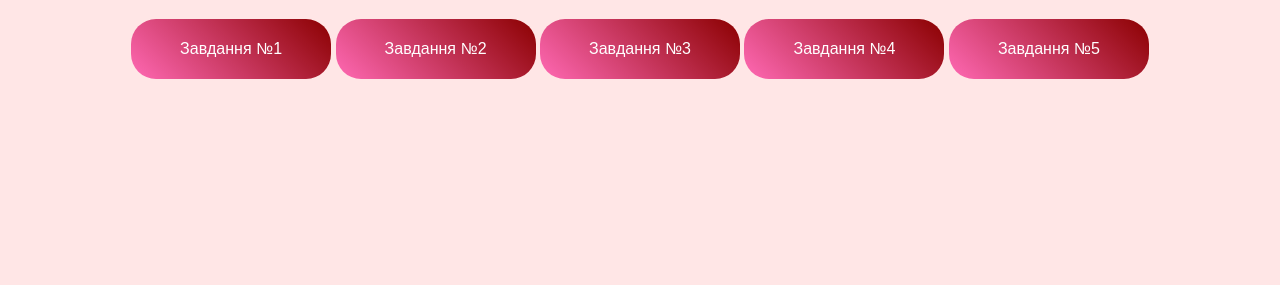
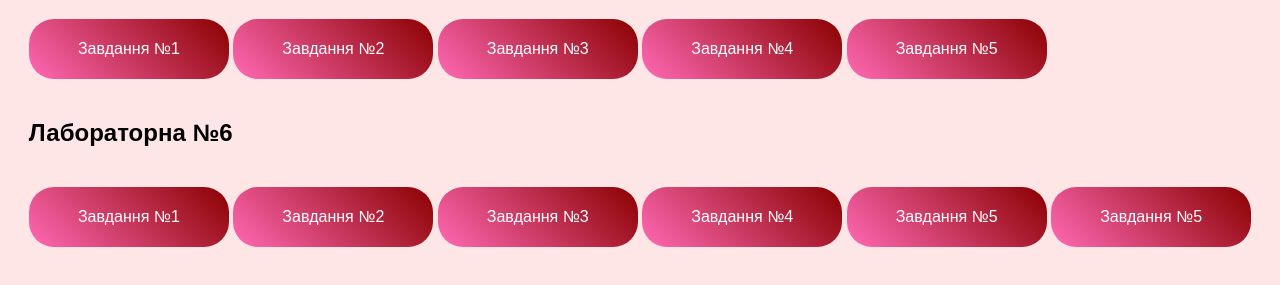
Before and after one commit to mindflexmar/IC-34_Lab6_Zoz, a plain HTML site: page index.html in a window 1280 px wide. Shown: the part 77-362 px from the top of the page. Drawn offline with Linux system fonts and the light colour scheme.

Commit message:
add files

```diff
--- a/index.html
+++ b/index.html
@@ -16,6 +16,14 @@
         <a href="tasks/task_3.html"><button>Завдання №3</button></a>
         <a href="tasks/task_4.html"><button>Завдання №4</button></a>
         <a href="tasks/task_5.html"><button>Завдання №5</button></a>
+        <br>
+        <h2>Лабораторна №6</h2>
+        <a href="tasks/task_1.html"><button>Завдання №1</button></a>
+        <a href="tasks/task_2.html"><button>Завдання №2</button></a>
+        <a href="tasks/task_3.html"><button>Завдання №3</button></a>
+        <a href="tasks/task_4.html"><button>Завдання №4</button></a>
+        <a href="tasks/task_5.html"><button>Завдання №5</button></a>
+        <a href="tasks/task_5.html"><button>Завдання №5</button></a>
     </main>
 
     <footer></footer>
```
Also changed, not shown: tasks/task6_1.html (added), tasks/task6_10.html (added), tasks/task6_3.html (added), tasks/task6_5.html (added), tasks/task6_7.html (added), tasks/task6_9.html (added).
